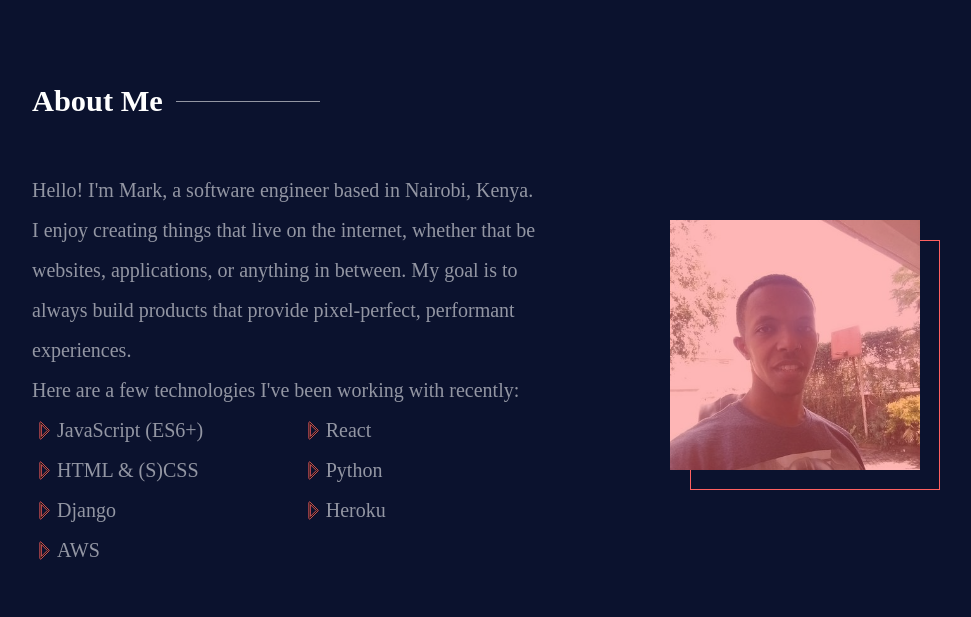
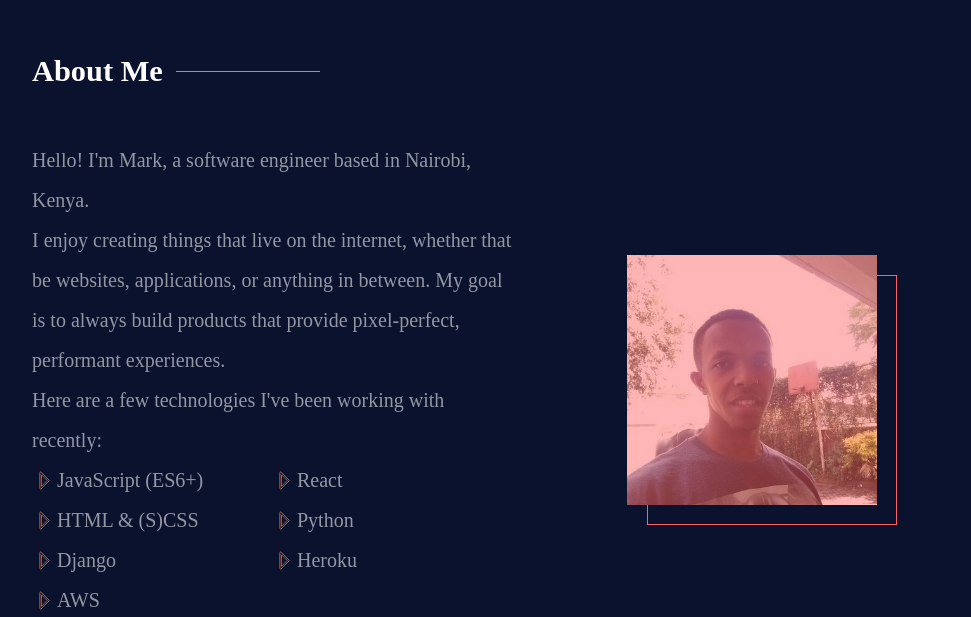
Before and after one commit to Mark9Mbugua/markize, a React (Create React App) app: page / in a window 1280 px wide. Shown: the part 863-1480 px from the top of the page, without its empty margins (178-1149 px from the left). Built offline with nearby package versions, Linux system fonts and the light colour scheme; a web font is replaced by a local one.

Commit message:
Added animations on about us section

```diff
--- a/src/components/about/about.component.jsx
+++ b/src/components/about/about.component.jsx
@@ -1,4 +1,7 @@
-import React from 'react';
+import React, { useEffect, useRef } from 'react';
+
+import { gsap, Power3 } from 'gsap';
+import { ScrollTrigger } from 'gsap/ScrollTrigger';
 
 import CustomTitle from '../custom-title/custom-title.component';
 import ArrowStatement from '../arrow-statement/arrow-statement.component';
@@ -11,15 +14,41 @@ import {
     DetailsBody,
     MyDetails,
     TechStack,
-    ImageBody,
-    GithubLink
 } from './about.styles';
+
+gsap.registerPlugin(ScrollTrigger);
 
 
 const About = () => {
+    let aboutSection = useRef(null);
+    let aboutBody = useRef(null);
+
+    useEffect(() =>{
+        const aboutBodyFirst = aboutBody.children[0];
+        const aboutBodySecond = aboutBodyFirst.nextSibling;
+
+        let tl = gsap.timeline({
+            scrollTrigger: {
+                trigger: aboutSection,
+                // toggleActions: 'play none none none',
+                start: 'top 50%',
+                // end: '+=100vh',
+                // markers: true,
+
+            }
+        });
+
+        tl
+        .from(aboutBodyFirst, {opacity: 0, x: -200, duration: .4})
+        .from(aboutBodySecond, {opacity: 0, y: 200, duration: .8, ease: Power3.easeInOut, stagger: 0.2});
+    }, []);
+
     return (
-        <AboutSection id='about'>
-            <AboutBody>
+        <AboutSection
+            id='about'
+            ref={el => aboutSection = el}
+        >
+            <AboutBody ref={el => aboutBody = el}>
                 <CustomTitle>About Me</CustomTitle>
                 <DetailsContainer>
                     <DetailsBody>
--- a/src/components/about/about.styles.jsx
+++ b/src/components/about/about.styles.jsx
@@ -1,5 +1,4 @@
 import styled from 'styled-components';
-import { ExternalImageLink } from '../portfolio/portfolio.styles';
 
 export const AboutSection = styled.section`
     min-height: 100vh;
@@ -8,6 +7,7 @@ export const AboutSection = styled.section`
     grid-template-rows: 1fr;
     justify-items: center;
     align-items: center;
+    /* border: 1px solid red; */
 
     @media only screen
     and (min-width: 1024px)
@@ -44,8 +44,7 @@ export const AboutBody = styled.div`
     justify-content: center;
     align-items: flex-start;
     width: 75%;
-    margin-top: -20px;
-    margin-left: 100px;
+    margin-left: 6.25rem;
     flex-wrap: wrap;
 
     @media only screen
@@ -53,8 +52,7 @@ export const AboutBody = styled.div`
     and (max-height: 1366px)
     and (orientation: portrait)
     and (-webkit-min-device-pixel-ratio: 1.5) {
-        margin-top: 50px;
-        margin-left: 50px;
+        margin-left: 3rem;
         width: 85%;
     }
 
@@ -63,43 +61,41 @@ export const AboutBody = styled.div`
     and (max-width: 1024px)
     and (min-height: 768px)
     and (max-height: 768px) {
+        margin-left: 3rem;
         width: 85%;
-        margin-left: 50px;
-        margin-top: unset;
     }
 
     @media screen
     and (min-width: 480px)
     and (max-width: 768px) {
+        margin-left: 3rem;
         width: 85%;
-        margin-top: 80px;
-        margin-left: 50px;
     }
 
     @media screen and (max-width: 480px) {
         width: 100%;
-        margin-left: 20px;
-        margin-top: unset;
+        margin-left: 1.25rem;
     }
 `;
 
 export const DetailsContainer = styled.div`
     display: flex;
     justify-content: center;
-    align-items: center;
+    align-items: stretch;
     margin: 0;
-    padding-top: 25px;
+    padding-top: 1.6rem;
+    /* border: 1px solid red; */
 
-    @media screen
-    and (min-width: 480px)
-    and (max-width: 768px) {
+    @media screen and (max-width: 768px) {
         flex-direction: column;
+        justify-content: space-between;
+        align-items: center;
     }
 
     @media screen and (max-width: 480px) {
         flex-direction: column;
-        padding-right: 25px;
-        padding-top: 10px;
+        padding-right: 1.6rem;
+        padding-top: 0.63rem;
     }
 `;
 
@@ -114,8 +110,8 @@ export const DetailsBody = styled.div`
 
 export const MyDetails = styled.p`
     color: #9396a3;
-    line-height: 40px;
-    font-size: 20px;
+    line-height: 2.5rem;
+    font-size: 1.25rem;
 `;
 
 export const TechStack = styled.div`
@@ -124,17 +120,3 @@ export const TechStack = styled.div`
     justify-items: center;
     align-items: center;
 `;
-
-export const ImageBody = styled.div`
-    justify-self: center;
-    display: flex;
-    justify-content: center;
-    width: 50%;
-    height: 50%;
-    border: 1px solid red;
-`;
-
-export const GithubLink = styled(ExternalImageLink)`
-    display: flex;
-    justify-content: center;
-`;
--- a/src/components/experience/experience.styles.jsx
+++ b/src/components/experience/experience.styles.jsx
@@ -34,7 +34,7 @@ export const ExperienceBody = styled.div`
     and (max-height: 1366px)
     and (orientation: portrait)
     and (-webkit-min-device-pixel-ratio: 1.5) {
-        margin-left: 50px;
+        margin-left: 3rem;
         width: 85%;
     }
 
@@ -43,15 +43,15 @@ export const ExperienceBody = styled.div`
     and (max-width: 1024px)
     and (min-height: 768px)
     and (max-height: 768px) {
+        margin-left: 3rem;
         width: 85%;
-        margin-left: 50px;
     }
 
     @media screen
     and (min-width: 480px)
     and (max-width: 768px) {
+        margin-left: 3rem;
         width: 85%;
-        margin-left: 50px;
     }
 
     @media screen and (max-width: 480px) {
--- a/src/components/landing-section/landing.styles.jsx
+++ b/src/components/landing-section/landing.styles.jsx
@@ -45,15 +45,14 @@ export const LandingBody = styled.div`
     justify-content: center;
     align-items: flex-start;
     width: 75%;
-    margin-top: 30px;
-    margin-left: 100px;
+    margin-left: 6.25rem;
 
     @media only screen
     and (min-width: 1024px)
     and (max-height: 1366px)
     and (orientation: portrait)
     and (-webkit-min-device-pixel-ratio: 1.5) {
-        margin-left: 50px;
+        margin-left: 3rem;
         width: 85%;
     }
 
@@ -63,14 +62,14 @@ export const LandingBody = styled.div`
     and (min-height: 768px)
     and (max-height: 768px) {
         width: 85%;
-        margin-left: 50px;
+        margin-left: 3rem;
     }
 
     @media screen
     and (min-width: 480px)
     and (max-width: 768px) {
         width: 85%;
-        margin-left: 50px;
+        margin-left: 3rem;
     }
 
     @media screen and (max-width: 480px) {
--- a/src/components/my-image/my-image.component.jsx
+++ b/src/components/my-image/my-image.component.jsx
@@ -9,17 +9,23 @@ import {
     ImageContainer,
     SquareContainer,
     ImageSrc,
-    MyImageBody
+    MyImageBody,
+    GithubLink
 } from './my-image.styles';
 
 const MyImage = () => {
     return (
         <ImageContainer>
-           <SquareContainer />
-           <MyImageBody>
-                <ImageSrc src={MyBioImage} />
-                <Overlay />
-            </MyImageBody>
+            <GithubLink
+                className='github-link'
+                href="https://github.com/Mark9Mbugua" target="_blank"
+            >
+                <SquareContainer className='square-container' />
+                <MyImageBody>
+                    <ImageSrc src={MyBioImage} />
+                    <Overlay />
+                </MyImageBody>
+            </GithubLink>
         </ImageContainer>
     )
 }
--- a/src/components/my-image/my-image.styles.jsx
+++ b/src/components/my-image/my-image.styles.jsx
@@ -1,54 +1,101 @@
 import styled from 'styled-components';
+import { ExternalImageLink } from '../portfolio/portfolio.styles';
 
 export const ImageContainer = styled.div`
+    display: flex;
     position: relative;
-    margin-top: -300px;
-    margin-left: 100px;
-    width: 60%;
+    justify-content: center;
+    align-items: center;
 
     @media screen
     and (min-width: 480px)
     and (max-width: 768px) {
-        margin-top: 60px;
-        margin-left: unset;
+        margin-top: 3.8rem;
     }
 
     @media screen and (max-width: 480px) {
-        margin-top: 30px;
-        margin-left: unset;
+        margin-top: 2rem;
+    }
+`;
+
+export const GithubLink = styled(ExternalImageLink)`
+    cursor: pointer;
+    display: flex;
+    position: relative;
+    justify-content: center;
+    align-items: center;
+    width: 18.1rem;
+    height: 18.1rem;
+
+    &:hover .square-container {
+        margin-left: 2rem;
+        margin-top: 2rem;
+    }
+
+    @media screen
+    and (min-width: 480px)
+    and (max-width: 768px) {
+        width: 16rem;
+        height: 16rem;
+
+        &:hover .square-container {
+            margin-left: 1.5rem;
+            margin-top: 1.5rem;
+        }
+    }
+
+    @media screen and (max-width: 480px) {
+        width: 12.65rem;
+        height: 12.65rem;
+
+        &:hover .square-container {
+            margin-left: 1rem;
+            margin-top: 1rem;
+        }
+    }
+
+    @media screen and (max-width: 320px) {
+        width: 11.2rem;
+        height: 11.2rem;
+
+        &:hover .square-container {
+            margin-left: 0.8rem;
+            margin-top: 0.8rem;
+        }
     }
 `;
 
 export const SquareContainer = styled.div`
-    width: 250px;
-    height: 250px;
+    width: 15.6rem;
+    height: 15.6rem;
     border: 1px solid  #ff6161;
-    position: absolute;
-    margin-left: 20px;
-    margin-top: 20px;
+    position: relative;
+    margin-left: 2.5rem;
+    margin-top: 2.5rem;
+    z-index: 1;
+    transition: 0.2s;
 
     @media screen
     and (min-width: 480px)
     and (max-width: 768px) {
-        position: relative;
-        z-index: 1;
-        min-height: unset;
+        width: 14rem;
+        height: 14rem;
+        margin-left: 2rem;
+        margin-top: 2rem;
     }
 
     @media screen and (max-width: 480px) {
-        position: relative;
-        width: 180px;
-        height: 180px;
-        margin-left: 15px;
-        margin-top: 35px;
-        z-index: 1;
+        width: 11.25rem;
+        height: 11.25rem;
+        margin-left: 1.4rem;
+        margin-top: 1.4rem;
     }
 
     @media screen and (max-width: 320px) {
-        width: 160px;
-        height: 160px;
-        margin-left: 10px;
-        margin-top: 5px;
+        width: 10rem;
+        height: 10rem;
+        margin-left: 1.2rem;
+        margin-top: 1.2rem;
     }
 
 `;
@@ -59,8 +106,8 @@ export const ImageSrc = styled.img`
 `;
 
 export const MyImageBody = styled.div`
-    width: 250px;
-    height: 250px;
+    width: 15.6rem;
+    height: 15.6rem;
     position: absolute;
     overflow: hidden;
     z-index: 10;
@@ -68,20 +115,21 @@ export const MyImageBody = styled.div`
     @media screen
     and (min-width: 480px)
     and (max-width: 768px) {
-        margin-left: 0px;
-        margin-top: -275px;
+        width: 14rem;
+        height: 14rem;
+        margin-left: 0;
+        margin-top: 0;
     }
 
     @media screen and (max-width: 480px) {
-        width: 180px;
-        height: 180px;
-        margin-left: 0px;
-        margin-top: -200px;
+        width: 11.25rem;
+        height: 11.25rem;
+        margin-left: 0;
+        margin-top: 0;
     }
 
     @media screen and (max-width: 320px) {
-        width: 160px;
-        height: 160px;
-        margin-top: -170px;
+        width: 10rem;
+        height: 10rem;
     }
 `;
--- a/src/components/portfolio/portfolio.styles.jsx
+++ b/src/components/portfolio/portfolio.styles.jsx
@@ -21,13 +21,22 @@ export const PortfolioBody = styled.div`
     align-items: flex-start;
     width: 75%;
     margin-top: 30px;
-    margin-left: 100px;
+    margin-left: 6.25rem;
+
+    @media only screen
+    and (min-width: 1024px)
+    and (max-height: 1366px)
+    and (orientation: portrait)
+    and (-webkit-min-device-pixel-ratio: 1.5) {
+        margin-left: 3rem;
+        width: 85%;
+    }
 
     @media screen
     and (min-width: 480px)
     and (max-width: 768px) {
+        margin-left: 3rem;
         width: 85%;
-        margin-left: 50px;
     }
 
     @media screen and (max-width: 480px) {
```
